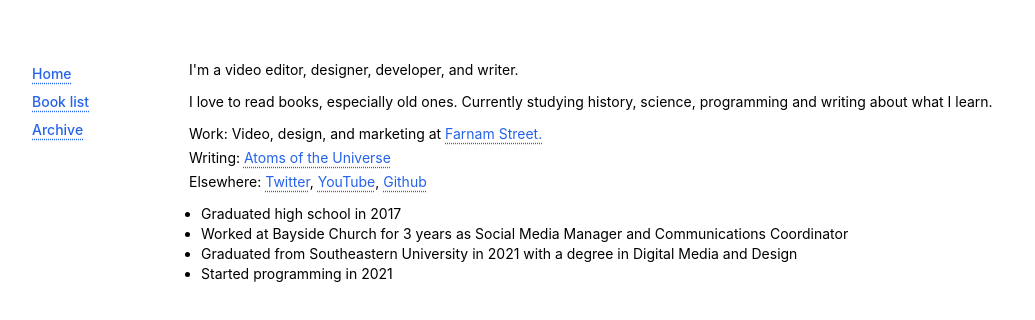
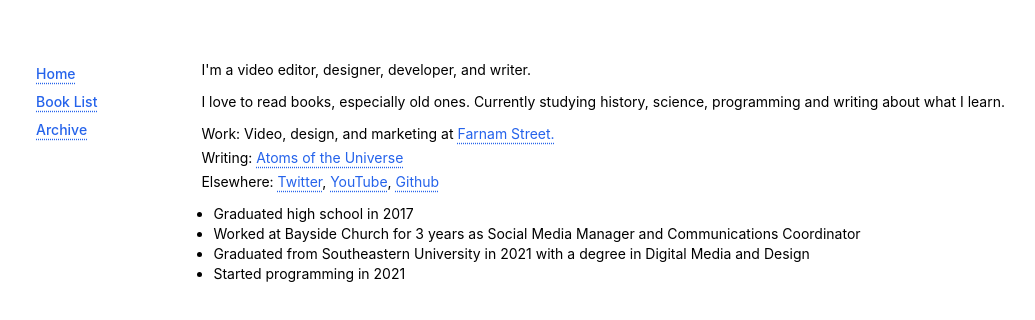
Before and after one commit to dmabery/ugly-site, a Next.js app: page / in a window 1280 px wide. Shown: the top 320 px of the page, without its empty margins (28-1063 px from the left). Built offline with nearby package versions, Linux system fonts and the light colour scheme.

Commit message:
fix sidebar flex

```diff
--- a/components/SideBar.js
+++ b/components/SideBar.js
@@ -6,7 +6,7 @@ const links = [
         slug: '/'
     },
     {
-        title: 'Book list',
+        title: 'Book List',
         slug: '/books'
     },
     {
@@ -18,13 +18,13 @@ const links = [
 const SideBar = ({ children }) => {
 
   return (
-    <div className="min-h-screen flex flex-col text-sm  sm:p-0 md:p-10">
-    <div className="flex md:flex-row flex-1">
+    <div className="min-h-screen flex text-sm sm:p-0 md:p-10">
+    <div className="flex flex-col md:flex-row">
         <aside className="p-5 sm:mr-0 md:mr-10">
-          <div className="mb-10">
+          <div className="flex flex-row md:flex-col">
           {links.map(link => (
-                    <div key={link.title}><Link href = {`${link.slug}`} passHref>
-                        <a className="font-medium py-1 text-blue-600 rounded-lg underline underline-offset-4 text-sm decoration-dotted inline-block">{link.title}</a>
+                    <div className="m-1" key={link.title}><Link href = {`${link.slug}`} passHref>
+                        <a className="font-medium py-1 text-blue-600 rounded-lg underline underline-offset-4 text-sm decoration-dotted md:mb-2">{link.title}</a>
                     </Link></div>
                 ))}
             </div>
```
